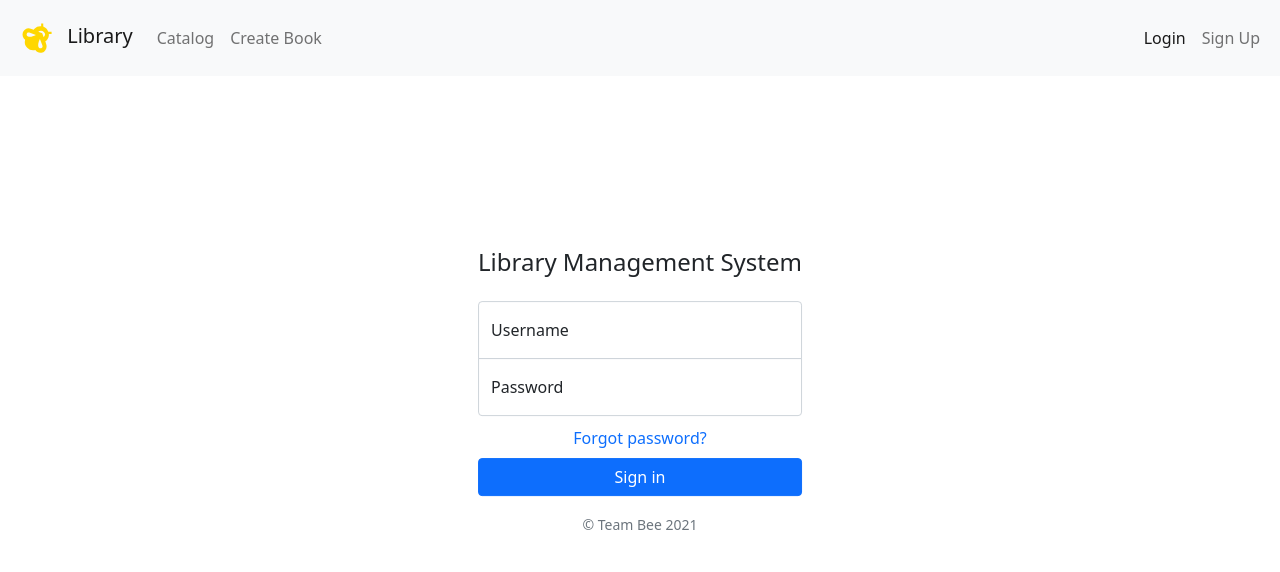
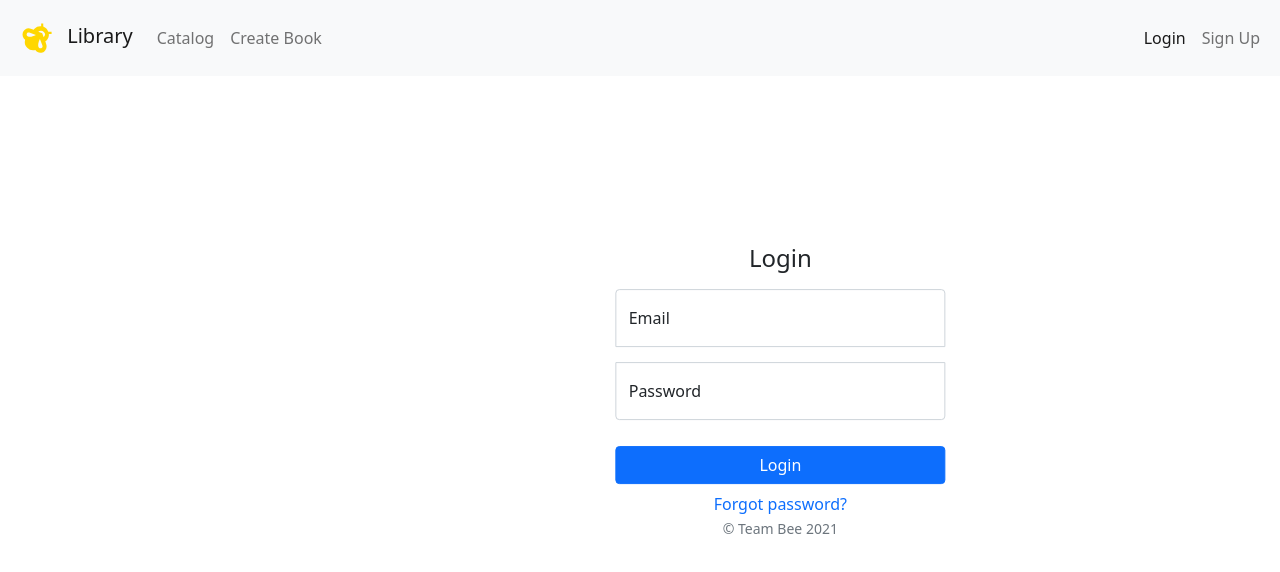
Before and after one commit to vichdz97/Library-Management-System, an Angular app in the folder ui/: page /login in a window 1280 px wide. Shown: the top 572 px of the page. Built offline with nearby package versions, Linux system fonts and the light colour scheme; no server answers.

Commit message:
added updated navbar to each page

```diff
--- a/ui/src/app/app.component.html
+++ b/ui/src/app/app.component.html
@@ -1,2 +1 @@
-<app-navbar></app-navbar>
 <router-outlet></router-outlet>
--- a/ui/src/app/pages/bookform/bookform.component.html
+++ b/ui/src/app/pages/bookform/bookform.component.html
@@ -1,3 +1,5 @@
+<app-navbar [user]="currentUser"></app-navbar>
+
 <form [formGroup]="bookForm" (ngSubmit)="submitForm()" class="container mt-3 mx-5" novalidate>
   <div *ngIf="validMessage != ''">
     <h3 class="has-info">{{ validMessage }}</h3>
--- a/ui/src/app/pages/bookform/bookform.component.ts
+++ b/ui/src/app/pages/bookform/bookform.component.ts
@@ -1,7 +1,9 @@
 import { Component, OnInit } from '@angular/core';
 import { FormControl, FormGroup, Validators } from '@angular/forms';
 import { Router } from '@angular/router';
+import { User } from 'src/app/interfaces/user';
 import { BookService } from 'src/app/services/book.service';
+import { UserService } from 'src/app/services/user.service';
 
 @Component({
   selector: 'app-bookform',
@@ -9,6 +11,8 @@ import { BookService } from 'src/app/services/book.service';
   styleUrls: ['./bookform.component.css']
 })
 export class BookformComponent implements OnInit {
+
+  currentUser?: User;
 
   genres: string[] = ['Action and Adventure', 'Drama', 'Fantasy Fiction',
                       'Graphic Novel', 'Historical Fiction', 'Horror',
@@ -19,7 +23,8 @@ export class BookformComponent implements OnInit {
 
   constructor(
     private bookService: BookService,
-    private router: Router
+    private router: Router,
+    private userService: UserService
     ) { }
 
   ngOnInit(): void {
@@ -35,6 +40,8 @@ export class BookformComponent implements OnInit {
       dueDate: new FormControl('', [Validators.required]),
       daysRemaining: new FormControl('', [Validators.required]),
     });
+
+    this.currentUser = this.userService.currentUser;
   }
 
   submitForm() {
--- a/ui/src/app/pages/catalog/catalog.component.html
+++ b/ui/src/app/pages/catalog/catalog.component.html
@@ -1,3 +1,5 @@
+<app-navbar [user]="currentUser"></app-navbar>
+
 <h3 class="h3 text-center mt-5">Catalog Page</h3>
 <div class="container">
     <table class="table table-bordered table-inverse text-center">
--- a/ui/src/app/pages/catalog/catalog.component.ts
+++ b/ui/src/app/pages/catalog/catalog.component.ts
@@ -1,5 +1,7 @@
 import { Component, OnInit } from '@angular/core';
+import { User } from 'src/app/interfaces/user';
 import { BookService } from 'src/app/services/book.service';
+import { UserService } from 'src/app/services/user.service';
 
 @Component({
   selector: 'app-catalog',
@@ -8,14 +10,21 @@ import { BookService } from 'src/app/services/book.service';
 })
 export class CatalogComponent implements OnInit {
 
+  currentUser?: User;
+
   public books: any;
   public book: any;
 
-  constructor(private bookService: BookService) { }
+  constructor(
+    private bookService: BookService,
+    private userService: UserService
+  ) { }
 
   ngOnInit(): void {
     this.getBooks();
     // this.getOneBook(1);
+
+    this.currentUser = this.userService.currentUser;
   }
 
   getBooks() {
--- a/ui/src/app/pages/error/error.component.html
+++ b/ui/src/app/pages/error/error.component.html
@@ -1,3 +1,4 @@
+<app-navbar [user]="currentUser"></app-navbar>
 <div class="m-5 text-center">
     <h1><i class="bi bi-emoji-frown"></i></h1>
     <h1>Oops!</h1>
--- a/ui/src/app/pages/error/error.component.ts
+++ b/ui/src/app/pages/error/error.component.ts
@@ -1,4 +1,6 @@
 import { Component, OnInit } from '@angular/core';
+import { User } from 'src/app/interfaces/user';
+import { UserService } from 'src/app/services/user.service';
 
 @Component({
   selector: 'app-error',
@@ -7,9 +9,12 @@ import { Component, OnInit } from '@angular/core';
 })
 export class ErrorComponent implements OnInit {
 
-  constructor() { }
+  currentUser?: User;
+
+  constructor(private userService: UserService) { }
 
   ngOnInit(): void {
+    this.currentUser = this.userService.currentUser;
   }
 
 }
--- a/ui/src/app/pages/home/home.component.html
+++ b/ui/src/app/pages/home/home.component.html
@@ -1,3 +1,5 @@
+<app-navbar [user]="currentUser"></app-navbar>
+
 <app-search (newItemEvent)="showItem($event)"></app-search>
 
 <ng-container *ngIf="resultMessage != ''; else homeTemplate">
--- a/ui/src/app/pages/home/home.component.ts
+++ b/ui/src/app/pages/home/home.component.ts
@@ -1,5 +1,7 @@
 import { Component, OnInit } from '@angular/core';
+import { User } from 'src/app/interfaces/user';
 import { BookService } from 'src/app/services/book.service';
+import { UserService } from 'src/app/services/user.service';
 
 @Component({
   selector: 'app-home',
@@ -7,6 +9,8 @@ import { BookService } from 'src/app/services/book.service';
   styleUrls: ['./home.component.css']
 })
 export class HomeComponent implements OnInit {
+
+  currentUser?: User;
 
   searchItem = '';
   resultMessage = '';
@@ -31,9 +35,13 @@ export class HomeComponent implements OnInit {
     { path: '/assets/nature10.jpg' },
   ];
 
-  constructor(private bookService: BookService) { }
+  constructor(
+    private bookService: BookService,
+    private userService: UserService
+  ) { }
 
   ngOnInit(): void {
+    this.currentUser = this.userService.currentUser;
   }
 
   showItem(item: string) {
--- a/ui/src/app/pages/login/login.component.html
+++ b/ui/src/app/pages/login/login.component.html
@@ -1,34 +1,24 @@
+<app-navbar [user]="currentUser"></app-navbar>
+<div class="d-flex flex-column justify-content-center align-items-center h-100">
     <form [formGroup]="loginForm" (ngSubmit)="onSubmit()" class="text-center">
-    <h4 class="mb-4">Library Management System</h4>
+        <h4>Login</h4>
 
-    <div class="form-floating">
-        <input id="email" type="email" formControlName="email" class="form-control" placeholder="name@example.com">
-        <label for="email" class="form-label">Username</label>
+        <div class="form-floating my-3">
+            <input type="email" id="email" class="form-control" formControlName="email" placeholder="name@example.com">
+            <label for="email" class="form-label">Email</label>
             <app-inline-error [control]="emailControl"></app-inline-error>
         </div>
 
         <div class="form-floating">
-        <input id="password" type="password" formControlName="password" class="form-control" placeholder="Password">
+            <input type="password" id="password" class="form-control" formControlName="password" placeholder="Password">
             <label for="password" class="form-label">Password</label>
             <app-inline-error [control]="passwordControl"></app-inline-error>
         </div>
 
-    <div class="form-floating">
-        <a class="nav-link" (click)="forgot()" role="button">Forgot password?</a>
-    </div>
-
-    <button type="submit" class="w-100 mt-2 btn btn-primary">Sign in</button>
-    <p class="mt-3 mb-3 text-muted">
+        <button type="submit" class="btn btn-primary w-100 mt-3 mb-2">Login</button>
+        <a class="nav-link mx-5" role="button" routerLink="/recover">Forgot password?</a>
+        <p class="text-muted">
             <small>&copy; Team Bee 2021</small>
         </p>
-
-
-    <!--
-    <ng-container *ngIf="visual; else nothere">
-        <p> {{ visual }}</p>
-    </ng-container>
-    <ng-template #nothere>
-        <p>not here</p>
-    </ng-template>-->
-
     </form>
+</div>
--- a/ui/src/app/pages/login/login.component.ts
+++ b/ui/src/app/pages/login/login.component.ts
@@ -1,8 +1,8 @@
 import { Component, OnInit } from '@angular/core';
 import { FormBuilder, FormControl, Validators } from '@angular/forms';
 import { Router } from '@angular/router';
-import { LoginService } from 'src/app/services/login.service';
-import { LoginResponseData } from './login';
+import { User } from 'src/app/interfaces/user';
+import { UserService } from 'src/app/services/user.service';
 
 @Component({
   selector: 'app-login',
@@ -11,24 +11,26 @@ import { LoginResponseData } from './login';
 })
 export class LoginComponent implements OnInit {
 
+  allUsers!: User[];
+  currentUser?: User;
+
   loginForm = this.fb.group({
     email: ['', [Validators.required, Validators.email]],
     password: ['', [Validators.required]]
   });
 
-  visual: LoginResponseData = {};
-
   constructor(
     private fb: FormBuilder,
-    private loginService: LoginService,
+    private userService: UserService,
     private router: Router,
     ) { }
 
     ngOnInit(): void {
-      // this.loginService.getJSON().subscribe();
-      // this.loginService.loginData.subscribe(users => {
-      //   this.visual = users;
-      // });
+      this.userService.getAllUsers().subscribe({
+        next: data => this.allUsers = data,
+        error: err => console.log(err),
+        complete: () => console.log("SUCCESS - All users loaded")
+      });
     }
 
   get emailControl(): FormControl {
@@ -39,24 +41,23 @@ export class LoginComponent implements OnInit {
     return this.loginForm.get('password') as FormControl;
   }
 
-  forgot() {
-    this.router.navigateByUrl('/recover');
-  }
-
   onSubmit() {
     if (this.loginForm.valid) {
-      // this.loginService.addLogin(this.loginForm.value).subscribe(login => {
-      //   console.log(login);
-      //   this.loginForm.reset();
-      //   this.router.navigateByUrl('/home');
-      // });
+      this.allUsers.forEach(user => {
+        if (user.email === this.emailControl.value) {
+          this.currentUser = user;
+        }
+      });
 
-      console.log(this.loginForm.value);
-      this.loginForm.reset();
-      this.router.navigateByUrl('/home');
-
-
-    } else {
+      this.userService.getUser(this.currentUser!.id).subscribe({
+        next: res => {
+          this.loginForm.reset();
+        },
+        error: err => console.error(err),
+        complete: () => console.log("SUCCESS - User logged in")
+      });
+    }
+    else {
       this.loginForm.markAllAsTouched();
     }
   }
```
Lines whose indentation alone changed are shown as unchanged.
